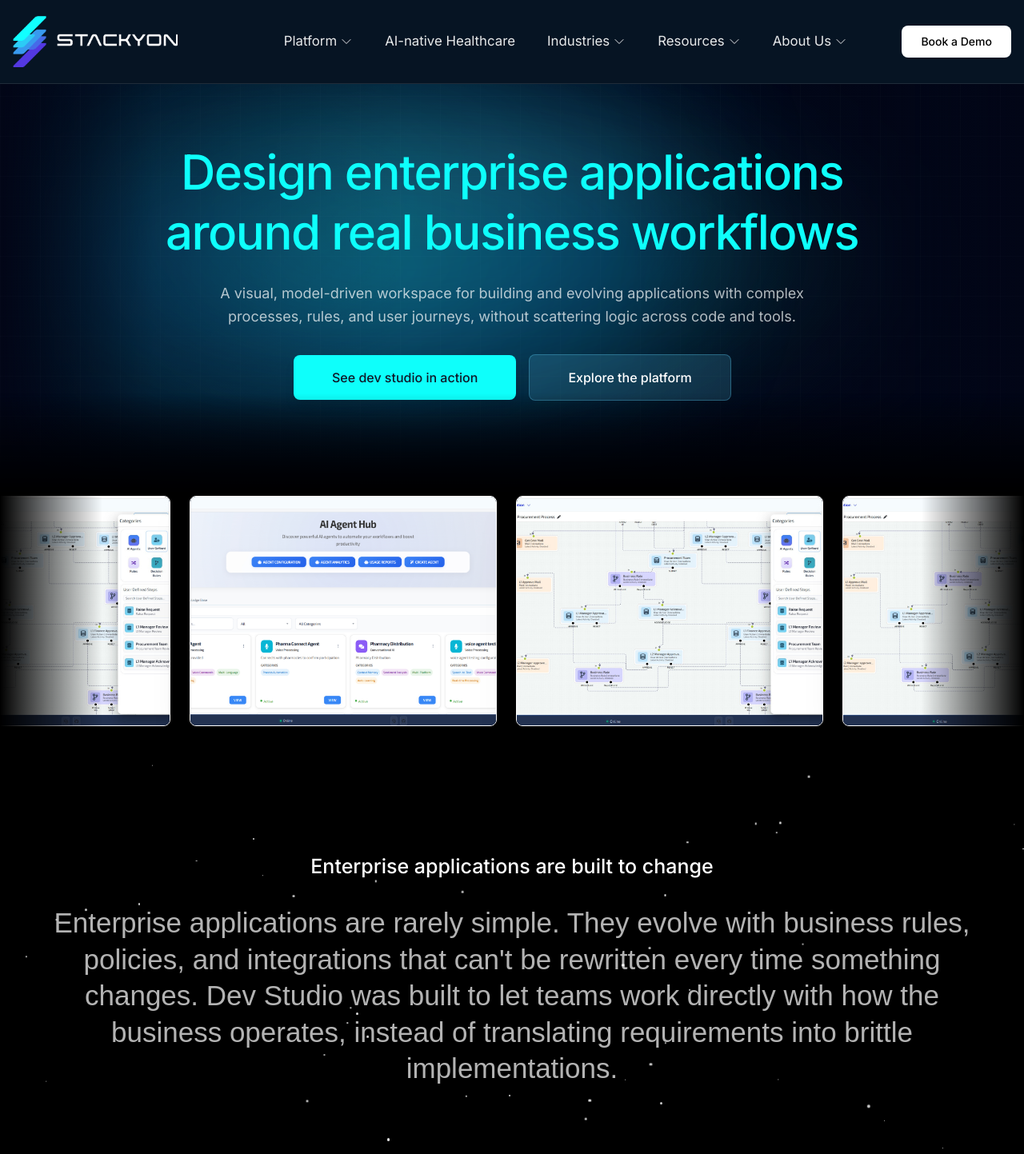
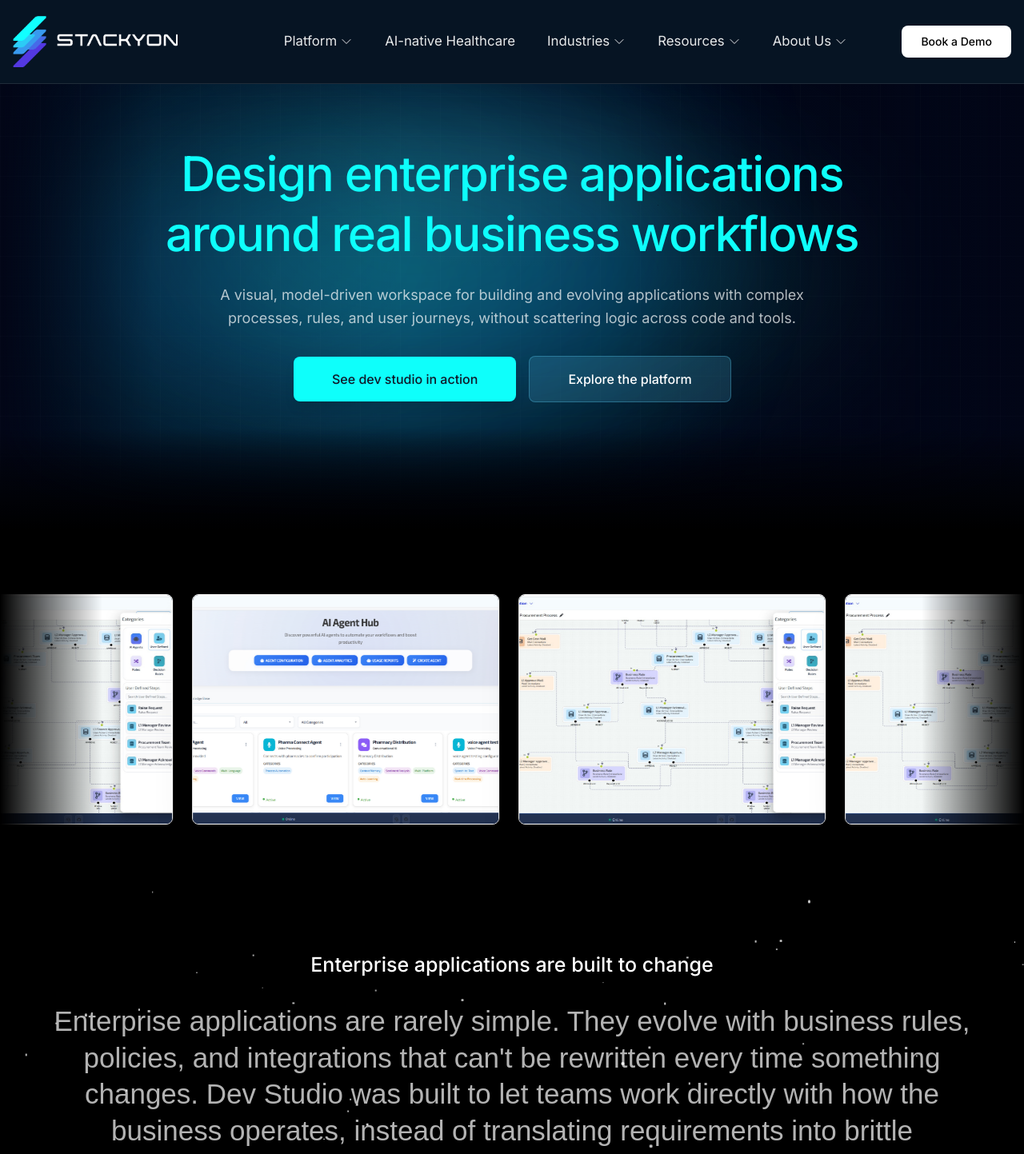
Before and after one commit to shabana-amzur/Stackyon, a Next.js app: page /platform/dev-studio in a window 1280 px wide. Shown: the top 1443 px of the page at 80% size. Built offline with nearby package versions, Linux system fonts and the light colour scheme.

Commit message:
Standardize all section padding to 80px on dev-studio page

```diff
--- a/app/platform/dev-studio/page.tsx
+++ b/app/platform/dev-studio/page.tsx
@@ -133,7 +133,7 @@
   return (
     <div className="min-h-screen w-full bg-black pt-[20px]">
       {/* Hero Banner - Centered Layout */}
-      <section className="relative isolate overflow-hidden min-h-[600px] pt-[78px] pb-0">
+      <section className="relative isolate overflow-hidden min-h-[600px] pt-[80px] pb-[80px]">
         {/* Keyframe animations */}
         <style jsx>{`
           @keyframes auroraShift {
@@ -290,7 +290,7 @@
         </div>
 
         {/* Content */}
-        <div className="relative mx-auto max-w-7xl px-6 py-20 lg:px-12">
+        <div className="relative mx-auto max-w-7xl px-6 py-[80px] lg:px-12">
           <div className="flex flex-col items-center text-center">
             {/* Main Heading */}
             <Reveal animation="fade-up" duration={900} delay={100}>
@@ -337,7 +337,7 @@
       </section>
 
       {/* Auto-scrolling Platform Screenshots Carousel */}
-      <section className="relative pt-0 pb-[40px] overflow-hidden w-full">
+      <section className="relative py-[80px] overflow-hidden w-full">
         <div className="relative w-full">
           {/* Carousel wrapper */}
           <div className="overflow-hidden">
@@ -430,7 +430,7 @@
       </section>
 
       {/* What is Dev Studio Section */}
-      <section className="relative py-[120px] overflow-hidden" suppressHydrationWarning>
+      <section className="relative py-[80px] overflow-hidden" suppressHydrationWarning>
         <style jsx global>{`
           @keyframes blob {
             0%, 100% { transform: translate(0, 0) scale(1); }
@@ -648,7 +648,7 @@
       </section>
 
       {/* Built for Life After Go-Live Section */}
-      <section className="relative py-[120px] overflow-hidden bg-black">
+      <section className="relative py-[80px] overflow-hidden bg-black">
         <style jsx>{`
           @keyframes floatUp {
             0%, 100% { transform: translateY(0); }
@@ -753,7 +753,7 @@
       </section>
 
       {/* Where teams typically use Dev Studio Section */}
-      <section id="features" className="relative bg-black py-24">
+      <section id="features" className="relative bg-black py-[80px]">
         <div className="mx-auto max-w-[1360px] px-6 lg:px-12">
           <Reveal animation="fade-up" duration={900} delay={100}>
             <div className="text-center mb-16">
```
